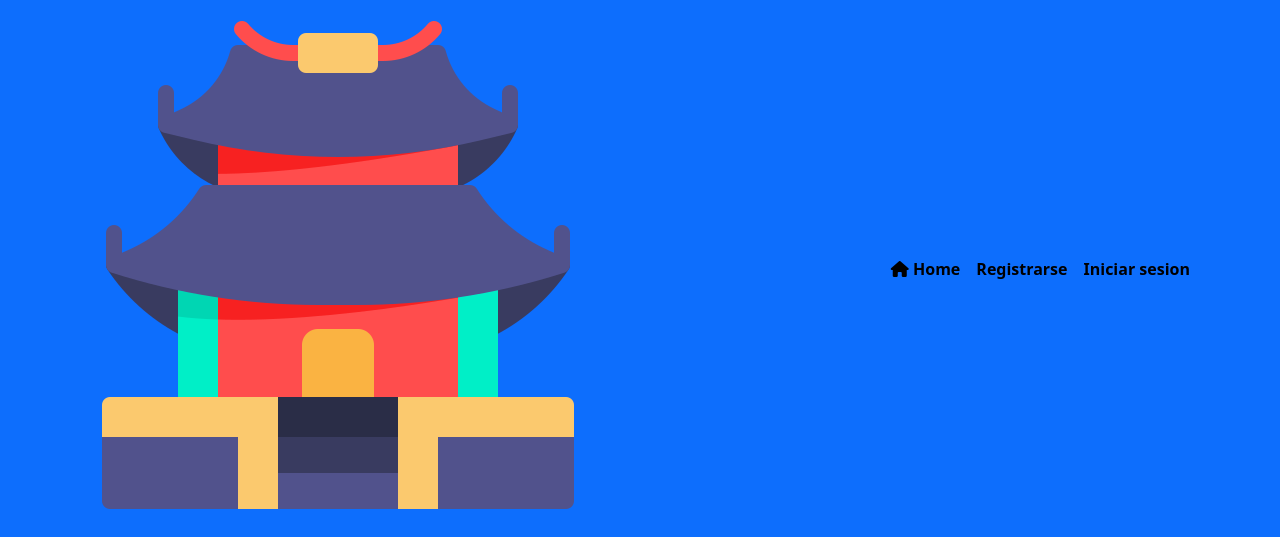
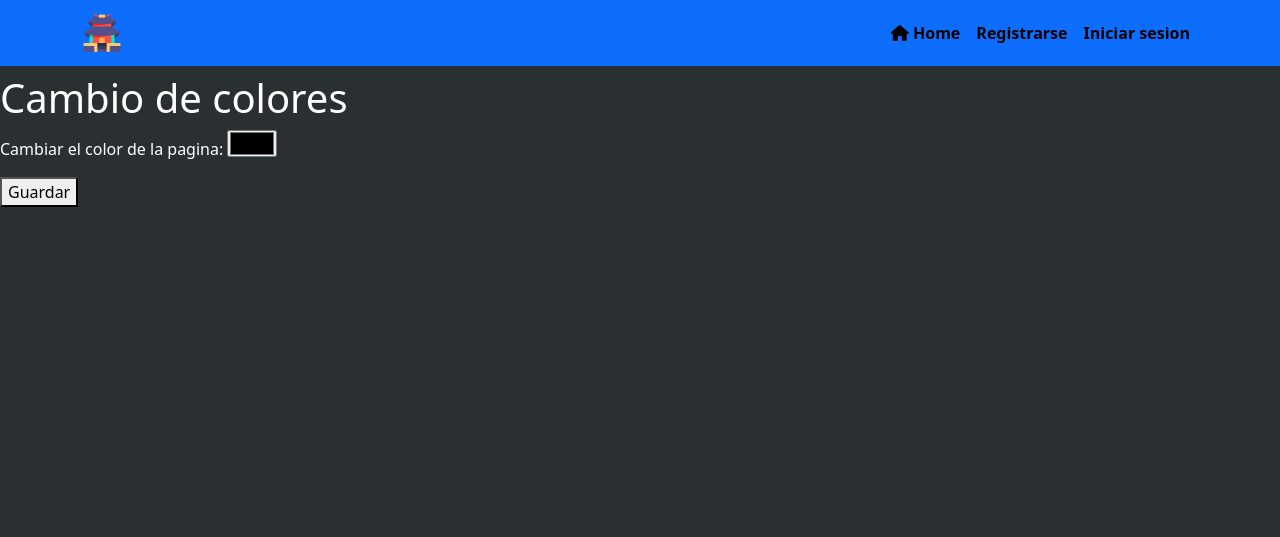
Before and after one commit to Shadowkirito123/django-crud, a Django app: page /cambio/1 in a window 1280 px wide. Shown: the top 537 px of the page. Run offline with Django 5.2, Linux system fonts and the light colour scheme; some libraries are stand-ins or nearby versions.

Commit message:
arreglo de la imagen del panel de arriba en la parte izquierda

```diff
--- a/djangocrud/settings.py
+++ b/djangocrud/settings.py
@@ -108,7 +108,7 @@ DATABASES = {
     # }
     {
             'ENGINE': 'django.db.backends.mysql',
-            'NAME': 'BaseDeDjango',
+            'NAME': 'BaseDeDatosDjango1',
             'USER': 'root',
             'PASSWORD': '',
             'HOST': 'localhost',
--- a/tasks/templates/base.html
+++ b/tasks/templates/base.html
@@ -1,4 +1,3 @@
-{% load static %}
 <!DOCTYPE html>
 <html lang="en">
 <head>
@@ -10,10 +9,11 @@
     <link rel="stylesheet" href="https://cdnjs.cloudflare.com/ajax/libs/font-awesome/5.15.3/css/all.min.css">
 </head>
 <body style="background-color: #2A2F32;">
+    {% load static %}
     <nav class="navbar navbar-expand-lg" style="background-color: #0d6efd;" data-bs-theme="dark">
         <div class="container">
 
-          <a class="navbar-brand" style="color: black;" href="/"><img src="{% static 'djangoscrud/static/img/templo.png' %}" alt="Mi Imagen">
+          <a class="navbar-brand" style="color: black;" href="/"><img src="{% static 'img/templo.png' %}" alt="Mi Imagen" style="width: 40px;">
           </a>
 
           <button class="navbar-toggler" type="button" data-bs-toggle="collapse" data-bs-target="#navbarNavDropdown" aria-controls="navbarNavDropdown" aria-expanded="false" aria-label="Toggle navigation">
```
